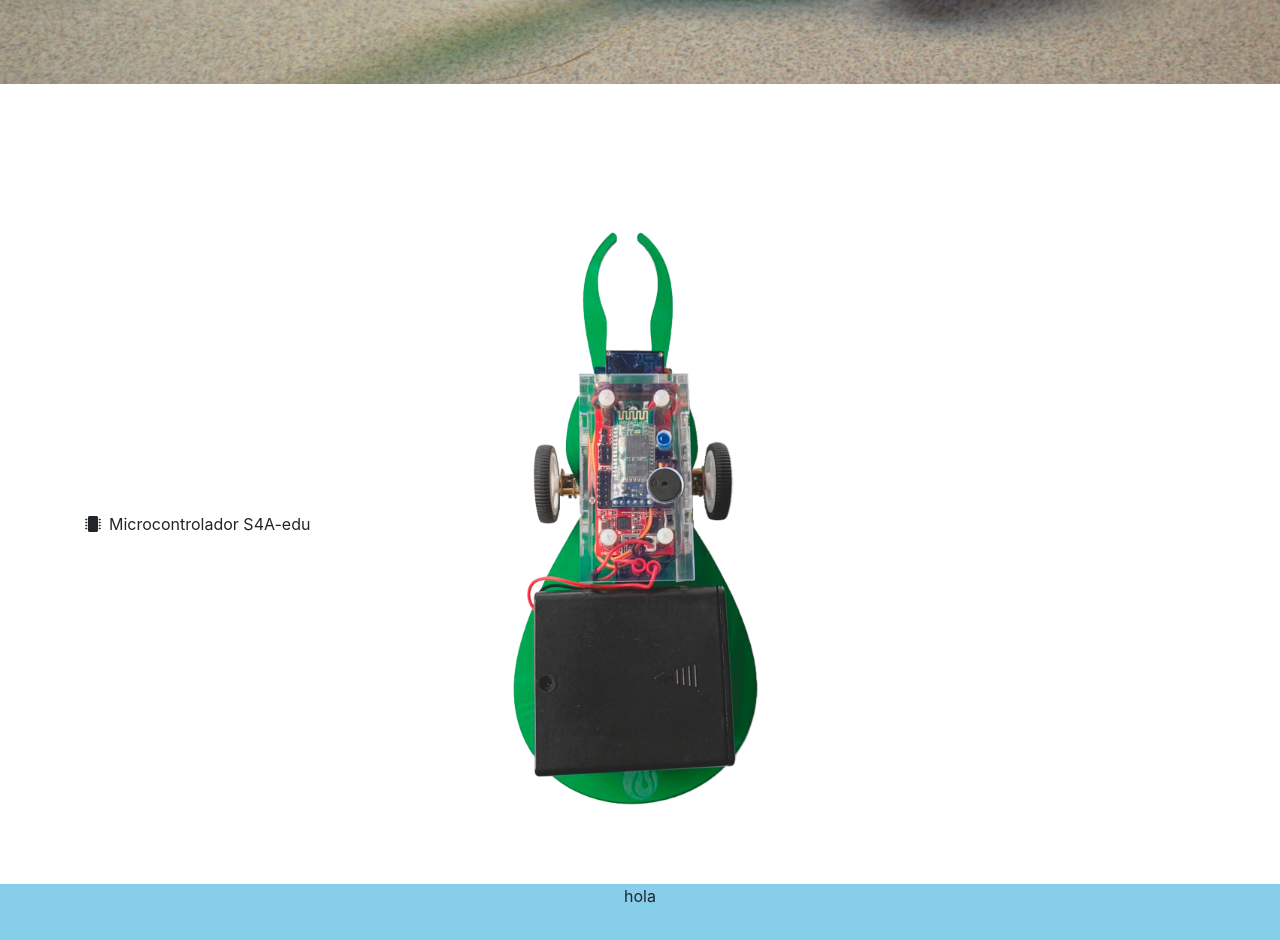
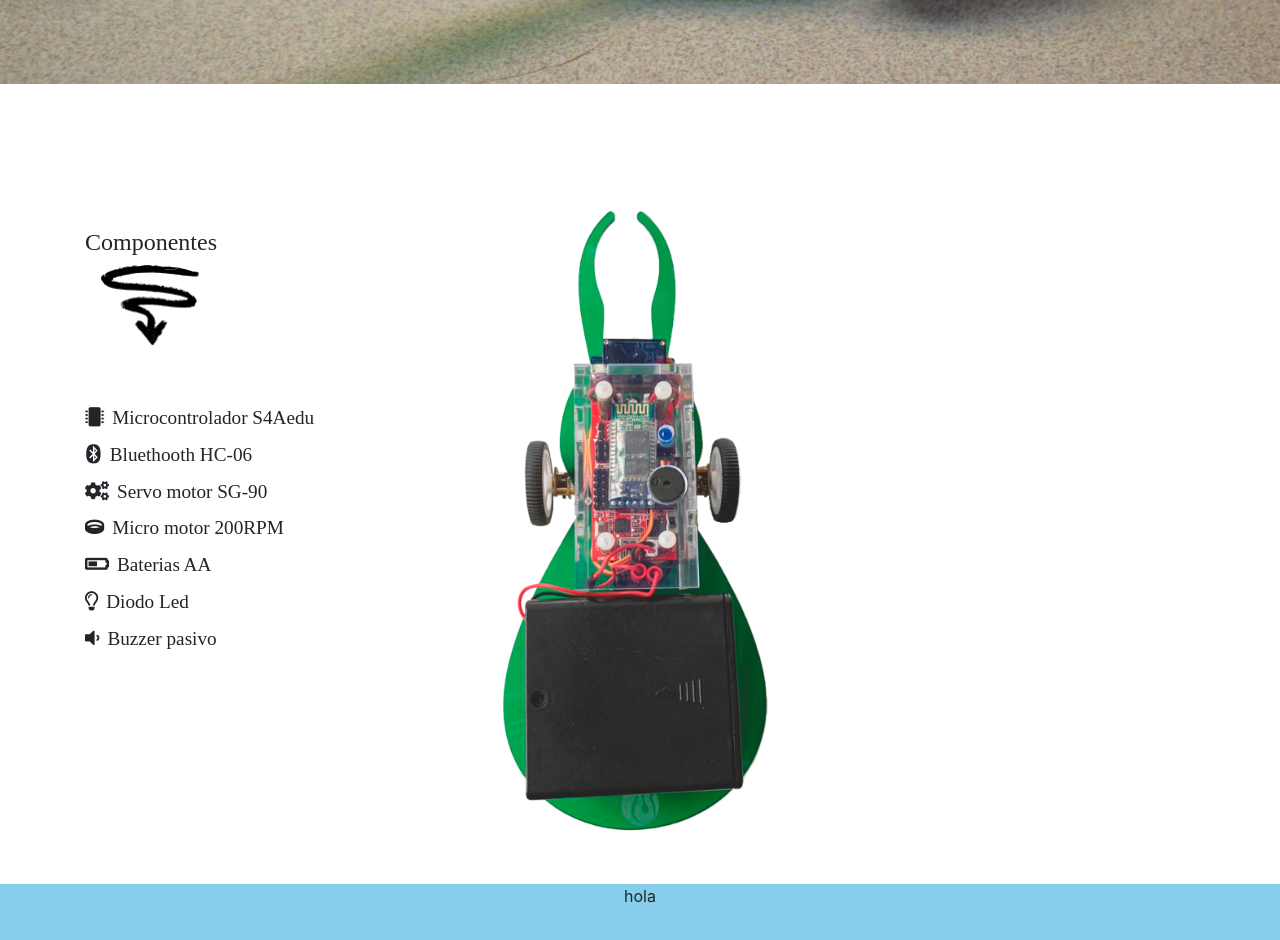
Before and after one commit to GsusLara/Robbie, a React app: page / in a window 1280 px wide. Shown: the part 716-1656 px from the top of the page. Built offline with nearby package versions, Linux system fonts and the light colour scheme.

Commit message:
informacion en vista 2

```diff
--- a/src/js/component/arquitectura.js
+++ b/src/js/component/arquitectura.js
@@ -1,21 +1,45 @@
 import React from "react";
-
+import linea from "../../img/linea.png";
 import "../../styles/arquitectura.scss";
 
 export const Arquitectura = () => {
 	return (
 		<div className="container-fluid m-0 p-0">
 			<div className="margen"></div>
-			<div className="container">
-				<div className="row cuerpo">
-					<div className="col-9 align-self-center text-left">
+			<div className="container cuerpo">
+				<div className="row">
+					<div className="col-12 text-left mt-lg-5" style={{ height: "20vh" }}>
+						<h4>Componentes</h4>
+						<img className="decoracion ml-3" src={linea} />
+					</div>
+					<div className="col-11 text-left mt-3">
 						<i className="fas fa-microchip"></i>
-						<span className="p-2">Microcontrolador S4A-edu</span>
+						<span className="p-2">Microcontrolador S4Aedu</span>
 					</div>
-
-					{/* <div className="col-sm-12">parte 2</div>
-					<div className="col-sm-12">parte 3</div>
-					<div className="col-sm-12">parte 4</div> */}
+					<div className="col-9 text-left mt-2">
+						<i className="fab fa-bluetooth"></i>
+						<span className="p-2">Bluethooth HC-06</span>
+					</div>
+					<div className="col-9 text-left mt-2">
+						<i className="fas fa-cogs"></i>
+						<span className="p-2">Servo motor SG-90</span>
+					</div>
+					<div className="col-9 text-left mt-2">
+						<i className="fas fa-ring"></i>
+						<span className="p-2">Micro motor 200RPM</span>
+					</div>
+					<div className="col-9 text-left mt-2">
+						<i className="fas fa-battery-half"></i>
+						<span className="p-2">Baterias AA</span>
+					</div>
+					<div className="col-9 text-left mt-2">
+						<i className="far fa-lightbulb"></i>
+						<span className="p-2">Diodo Led</span>
+					</div>
+					<div className="col-9 text-left mt-2">
+						<i className="fas fa-volume-down"></i>
+						<span className="p-2">Buzzer pasivo</span>
+					</div>
 				</div>
 			</div>
 		</div>
--- a/src/js/component/navbar.js
+++ b/src/js/component/navbar.js
@@ -30,7 +30,7 @@ export const Navbar = () => {
 						duration={2000}
 						style={{ color: store.vistaMenu == "info" ? " #ffffff" : " #0a0a0a" }}
 						className=" enlace text-decoration-none">
-						Arquitectura
+						Componentes
 					</Link>
 				</li>
 				<li className="p-3">
@@ -40,7 +40,7 @@ export const Navbar = () => {
 						duration={2000}
 						style={{ color: store.vistaMenu == "proyectos" ? " #ffffff" : " #0a0a0a" }}
 						className=" enlace text-decoration-none">
-						Proyectos
+						Proyecto
 					</Link>
 				</li>
 				<li className="p-3">
@@ -56,12 +56,13 @@ export const Navbar = () => {
 			</ul>
 			<ul
 				className="nav-menu flex-column d-lg-none position-fixed Celmenu"
-				style={{ right: visible ? "0" : "-50%" }}>
+				style={{ right: visible ? "0" : "-80%" }}>
 				<li className="pt-3 pb-3 pr-3">
 					<Link
 						to="principal"
 						smooth={true}
 						duration={2000}
+						onClick={() => setvisible(false)}
 						style={{ color: store.vistaMenu == "home" ? " #FFC85B" : "#ffffff" }}
 						className=" enlace text-decoration-none">
 						Inicio
@@ -72,9 +73,10 @@ export const Navbar = () => {
 						to="info"
 						smooth={true}
 						duration={2000}
+						onClick={() => setvisible(false)}
 						style={{ color: store.vistaMenu == "info" ? " #FFC85B" : "#ffffff" }}
 						className=" enlace text-decoration-none">
-						Arquitectura
+						Componentes
 					</Link>
 				</li>
 				<li className="pt-3 pb-3 pr-3">
@@ -82,9 +84,10 @@ export const Navbar = () => {
 						to="Proyectos"
 						smooth={true}
 						duration={2000}
+						onClick={() => setvisible(false)}
 						style={{ color: store.vistaMenu == "proyectos" ? " #FFC85B" : "#ffffff" }}
 						className=" enlace text-decoration-none">
-						Proyectos
+						Proyecto
 					</Link>
 				</li>
 				<li className="pt-3 pb-3 pr-3">
@@ -92,6 +95,7 @@ export const Navbar = () => {
 						to="contacto"
 						smooth={true}
 						duration={2000}
+						onClick={() => setvisible(false)}
 						style={{ color: store.vistaMenu == "contacto" ? " #FFC85B" : "#ffffff" }}
 						className=" enlace text-decoration-none">
 						Contacto
--- a/src/styles/arquitectura.scss
+++ b/src/styles/arquitectura.scss
@@ -1,11 +1,15 @@
 .cuerpo{
-    height: 80vh;
+    height: 85vh;
     background-image: url(../img/robot.png);
     background-repeat: no-repeat;
-    background-size: 60vh;
+    background-size: 65vh;
     background-position-x: center;
+    font-family: 'Times New Roman', Times, serif;
+    font-size: 1.2rem;
 }
-
+.decoracion{
+    height: 5rem;
+}
 @media (max-width: 768px) {
     .cuerpo{
         background-position-x: 35vw;
--- a/src/styles/home.scss
+++ b/src/styles/home.scss
@@ -11,6 +11,6 @@
     background: pink;
 }
 .margen{
-    height: 15vh;
+    height: 12vh;
     width: 100vw;
 }
--- a/src/styles/navbar.scss
+++ b/src/styles/navbar.scss
@@ -16,7 +16,7 @@
     border-top-left-radius: 0.5em;
     border-bottom-left-radius:0.5em ;
     background: rgba(91, 99, 102, 0.596);
-    transition: all 300ms;
+    transition: all 600ms;
 }
 .enlace{
     cursor: pointer;
```
Also changed, not shown: src/img/linea.png (added).
